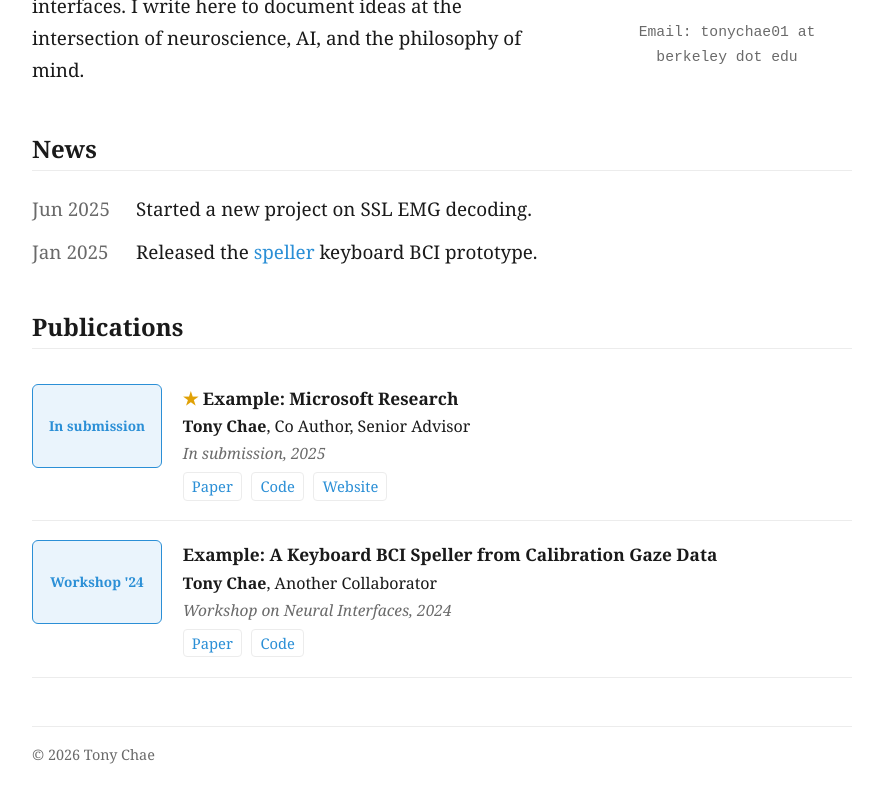
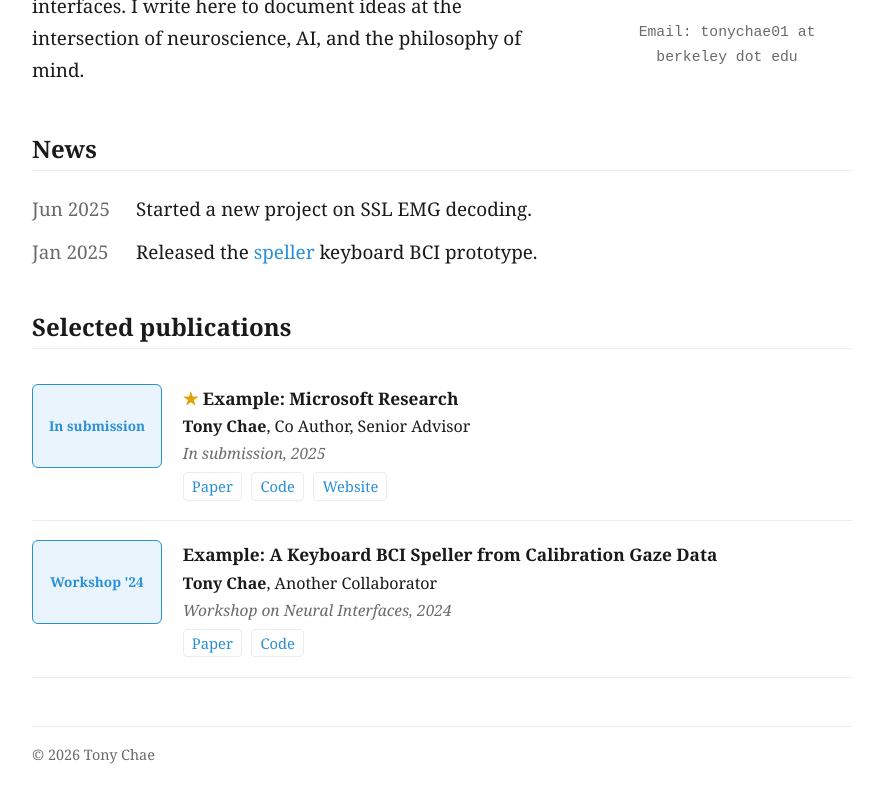
Before and after one commit to tonychae01/learning-by-doing, a Jekyll site: the page built from index.md, in a window 1280 px wide, cut to the strip 516-1347 px from the top of the page. Shown: the top 803 px of the strip, without its empty margins (198-1081 px from the left). Built offline with Jekyll 4.4.1, drawn with Linux system fonts in a browser that asks for light colours; a style sheet for code colours, icons or effects is not loaded.

Commit message:
selected pub

```diff
--- a/_layouts/home.html
+++ b/_layouts/home.html
@@ -53,7 +53,7 @@
 
   <!-- ---------- Publications ---------- -->
   {% if site.data.publications and site.data.publications.size > 0 %}
-  <h2 class="section" id="publications">Publications</h2>
+  <h2 class="section" id="publications">Selected publications</h2>
   {% assign bold_name = '<strong>' | append: p.name | append: '</strong>' %}
   {% for pub in site.data.publications %}
     <div class="pub">
```
